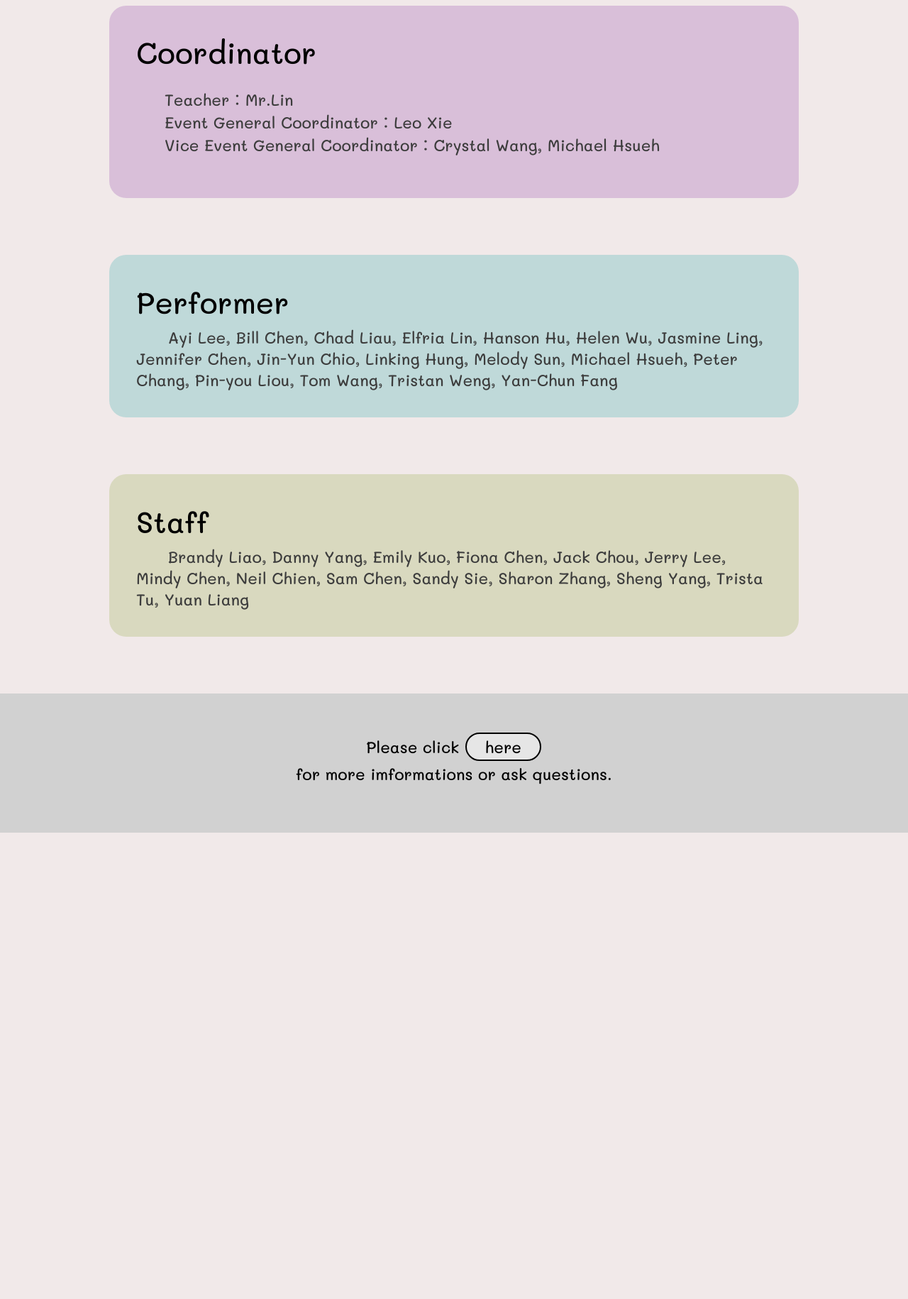
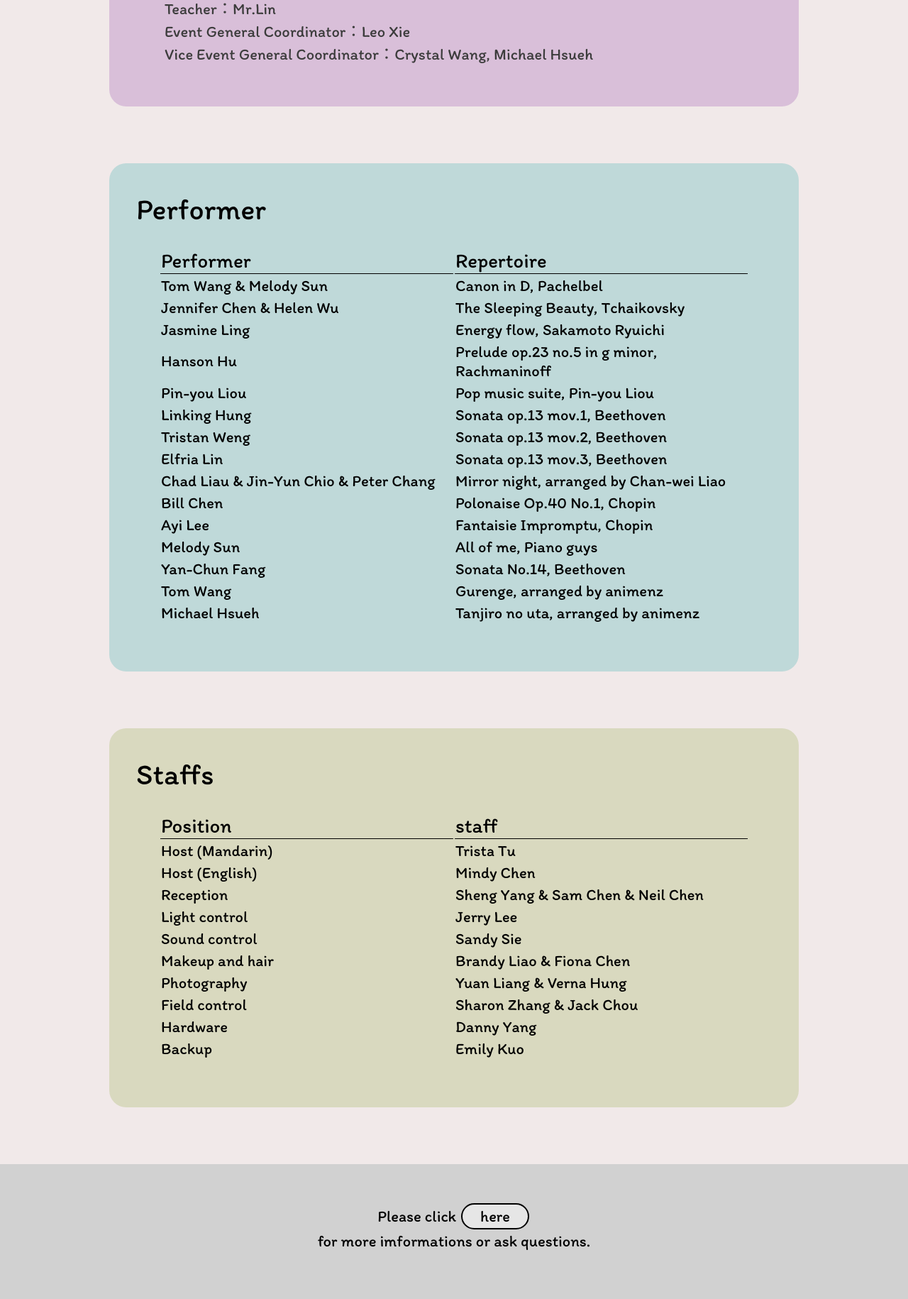
Before and after one commit to michael21910/michael21910.github.io, a PHP site: the page made by piano club/hands in piano_Eng.html in a window 1280 px wide. Shown: the part 1536-3366 px from the top of the page at 71% size. Before the commit the page ends 2709 px from the top, so only its background shows below. Run offline with PHP 8.4, Linux system fonts and the light colour scheme.

Commit message:
update the table and change font in piano club

```diff
--- a/piano club/contact.html
+++ b/piano club/contact.html
@@ -7,7 +7,7 @@
 	<link rel="stylesheet" href="stylePIANO.css">
 	<script src="piano.js"></script>
 	<link rel="preconnect" href="https://fonts.gstatic.com">
-	<link href="https://fonts.googleapis.com/css2?family=Mali:wght@500&display=swap" rel="stylesheet">
+	<link href="https://fonts.googleapis.com/css2?family=Itim&display=swap" rel="stylesheet">
 	<link href="https://fonts.googleapis.com/css2?family=Noto+Sans+TC&display=swap" rel="stylesheet">
 </head>
 <body>
--- a/piano club/contact_Eng.html
+++ b/piano club/contact_Eng.html
@@ -7,7 +7,7 @@
 	<link rel="stylesheet" href="stylePIANO.css">
 	<script src="piano.js"></script>
 	<link rel="preconnect" href="https://fonts.gstatic.com">
-	<link href="https://fonts.googleapis.com/css2?family=Mali:wght@500&display=swap" rel="stylesheet">
+	<link href="https://fonts.googleapis.com/css2?family=Itim&display=swap" rel="stylesheet">
 	<link href="https://fonts.googleapis.com/css2?family=Noto+Sans+TC&display=swap" rel="stylesheet">
 </head>
 <body>
--- a/piano club/hands in piano_Eng.html
+++ b/piano club/hands in piano_Eng.html
@@ -7,7 +7,7 @@
 	<link rel="stylesheet" href="stylePIANO.css">
 	<script src="piano.js"></script>
 	<link rel="preconnect" href="https://fonts.gstatic.com">
-	<link href="https://fonts.googleapis.com/css2?family=Mali:wght@500&display=swap" rel="stylesheet">
+	<link href="https://fonts.googleapis.com/css2?family=Itim&display=swap" rel="stylesheet">
 	<link href="https://fonts.googleapis.com/css2?family=Noto+Sans+TC&display=swap" rel="stylesheet">
 </head>
 <body>
@@ -88,9 +88,74 @@
 			<div>
 				Performer
 			</div>
-			<span>
-				&emsp;&emsp;Ayi Lee, Bill Chen, Chad Liau, Elfria Lin, Hanson Hu, Helen Wu, Jasmine Ling, Jennifer Chen, Jin-Yun Chio, Linking Hung, Melody Sun, Michael Hsueh, Peter Chang, Pin-you Liou, Tom Wang, Tristan Weng, Yan-Chun Fang</li>
-			</span>
+			<div class="tableContainer">
+				<table>
+					<tr>
+						<td class="special">Performer</td>
+						<td class="special">Repertoire</td>
+					</tr>
+					<tr>
+						<td>Tom Wang & Melody Sun</td>
+						<td>Canon in D, Pachelbel</td>
+					</tr>
+					<tr>
+						<td>Jennifer Chen & Helen Wu</td>
+						<td>The Sleeping Beauty, Tchaikovsky</td>
+					</tr>
+					<tr>
+						<td>Jasmine Ling</td>
+						<td>Energy flow, Sakamoto Ryuichi</td>
+					</tr>
+					<tr>
+						<td>Hanson Hu</td>
+						<td>Prelude op.23 no.5 in g minor, Rachmaninoff</td>
+					</tr>
+					<tr>
+						<td>Pin-you Liou</td>
+						<td>Pop music suite, Pin-you Liou</td>
+					</tr>
+					<tr>
+						<td>Linking Hung</td>
+						<td>Sonata op.13 mov.1, Beethoven</td>
+					</tr>
+					<tr>
+						<td>Tristan Weng</td>
+						<td>Sonata op.13 mov.2, Beethoven</td>
+					</tr>
+					<tr>
+						<td>Elfria Lin</td>
+						<td>Sonata op.13 mov.3, Beethoven</td>
+					</tr>
+					<tr>
+						<td>Chad Liau & Jin-Yun Chio & Peter Chang</td>
+						<td>Mirror night, arranged by Chan-wei Liao</td>
+					</tr>
+					<tr>
+						<td>Bill Chen</td>
+						<td>Polonaise Op.40 No.1, Chopin</td>
+					</tr>
+					<tr>
+						<td>Ayi Lee</td>
+						<td>Fantaisie Impromptu, Chopin</td>
+					</tr>
+					<tr>
+						<td>Melody Sun</td>
+						<td>All of me, Piano guys</td>
+					</tr>
+					<tr>
+						<td>Yan-Chun Fang</td>
+						<td>Sonata No.14, Beethoven</td>
+					</tr>
+					<tr>
+						<td>Tom Wang</td>
+						<td>Gurenge, arranged by animenz</td>
+					</tr>
+					<tr>
+						<td>Michael Hsueh</td>
+						<td>Tanjiro no uta, arranged by animenz</td>
+					</tr>
+				</table>
+			</div>
 		</div>
 	</div>
 	<!-- end of textBox -->
@@ -99,11 +164,56 @@
 	<div class="textContainer">
 		<div class="textBox colorGreen margin-bottomMore">
 			<div>
-				Staff
+				Staffs
 			</div>
-			<span>
-				&emsp;&emsp;Brandy Liao, Danny Yang, Emily Kuo, Fiona Chen, Jack Chou, Jerry Lee, Mindy Chen, Neil Chien, Sam Chen, Sandy Sie, Sharon Zhang, Sheng Yang, Trista Tu, Yuan Liang
-			</span>
+			<div class="tableContainer">
+				<table>
+					<tr>
+						<td class="special">Position</td>
+						<td class="special">staff</td>
+					</tr>
+					<tr>
+						<td>Host (Mandarin)</td>
+						<td>Trista Tu</td>
+					</tr>
+					<tr>
+						<td>Host (English)</td>
+						<td>Mindy Chen</td>
+					</tr>
+					<tr>
+						<td>Reception</td>
+						<td>Sheng Yang & Sam Chen & Neil Chen</td>
+					</tr>
+					<tr>
+						<td>Light control</td>
+						<td>Jerry Lee</td>
+					</tr>
+					<tr>
+						<td>Sound control</td>
+						<td>Sandy Sie</td>
+					</tr>
+					<tr>
+						<td>Makeup and hair</td>
+						<td>Brandy Liao & Fiona Chen</td>
+					</tr>
+					<tr>
+						<td>Photography</td>
+						<td>Yuan Liang & Verna Hung</td>
+					</tr>
+					<tr>
+						<td>Field control</td>
+						<td>Sharon Zhang & Jack Chou</td>
+					</tr>
+					<tr>
+						<td>Hardware</td>
+						<td>Danny Yang</td>
+					</tr>
+					<tr>
+						<td>Backup</td>
+						<td>Emily Kuo</td>
+					</tr>
+				</table>
+			</div>
 		</div>
 	</div>
 	<!-- end of textBox -->
--- a/piano club/index.html
+++ b/piano club/index.html
@@ -8,7 +8,7 @@
 	<link rel="stylesheet" href="stylePIANO.css">
 	<script src="piano.js"></script>
 	<link rel="preconnect" href="https://fonts.gstatic.com">
-	<link href="https://fonts.googleapis.com/css2?family=Mali:wght@500&display=swap" rel="stylesheet">
+	<link href="https://fonts.googleapis.com/css2?family=Itim&display=swap" rel="stylesheet">
 	<link href="https://fonts.googleapis.com/css2?family=Noto+Sans+TC&display=swap" rel="stylesheet">
 	<!-- Global site tag (gtag.js) - Google Analytics -->
 	<script async src="https://www.googletagmanager.com/gtag/js?id=G-RVF0HSP5YK"></script>
--- a/piano club/index_Eng.html
+++ b/piano club/index_Eng.html
@@ -7,7 +7,7 @@
 	<link rel="stylesheet" href="stylePIANO.css">
 	<script src="piano.js"></script>
 	<link rel="preconnect" href="https://fonts.gstatic.com">
-	<link href="https://fonts.googleapis.com/css2?family=Mali:wght@500&display=swap" rel="stylesheet">
+	<link href="https://fonts.googleapis.com/css2?family=Itim&display=swap" rel="stylesheet">
 	<link href="https://fonts.googleapis.com/css2?family=Noto+Sans+TC&display=swap" rel="stylesheet">
 </head>
 <body>
--- a/piano club/registration.html
+++ b/piano club/registration.html
@@ -7,7 +7,7 @@
 	<link rel="stylesheet" href="stylePIANO.css">
 	<script src="piano.js"></script>
 	<link rel="preconnect" href="https://fonts.gstatic.com">
-	<link href="https://fonts.googleapis.com/css2?family=Mali:wght@500&display=swap" rel="stylesheet">
+	<link href="https://fonts.googleapis.com/css2?family=Itim&display=swap" rel="stylesheet">
 	<link href="https://fonts.googleapis.com/css2?family=Noto+Sans+TC&display=swap" rel="stylesheet">
 </head>
 <body>
--- a/piano club/registration_Eng.html
+++ b/piano club/registration_Eng.html
@@ -7,7 +7,7 @@
 	<link rel="stylesheet" href="stylePIANO.css">
 	<script src="piano.js"></script>
 	<link rel="preconnect" href="https://fonts.gstatic.com">
-	<link href="https://fonts.googleapis.com/css2?family=Mali:wght@500&display=swap" rel="stylesheet">
+	<link href="https://fonts.googleapis.com/css2?family=Itim&display=swap" rel="stylesheet">
 	<link href="https://fonts.googleapis.com/css2?family=Noto+Sans+TC&display=swap" rel="stylesheet">
 </head>
 <body>
--- a/piano club/stylePIANO.css
+++ b/piano club/stylePIANO.css
@@ -1,5 +1,5 @@
 body{
-	font-family: 'Mali', cursive;
+	font-family: 'Itim', cursive;
 	background-color: rgb(241, 233, 233);
 	margin: 0 auto;
 	word-wrap: break-word;
@@ -85,6 +85,30 @@ img{
 	color: rgb(38, 38, 217);
 	text-decoration: none;
 	border-bottom: 2px solid rgb(38, 38, 217);
+}
+
+.tableContainer{
+	display: flex;
+	flex-direction: row;
+	align-items: center;
+	justify-content: center;
+}
+
+table{
+	width: 65vw;
+	margin-top: 2.5vh;
+	margin-bottom: 2.5vh;
+}
+
+.special{
+	font-size: 2.25vw;
+	border-bottom: 1px solid black;
+}
+
+table tr td{
+	width: 50%;
+	text-align: left;
+	font-size: 1.75vw;
 }
 
 .iframeContainer{
```
Also changed, not shown: piano club/hands in piano.html (+117 -7 lines).
